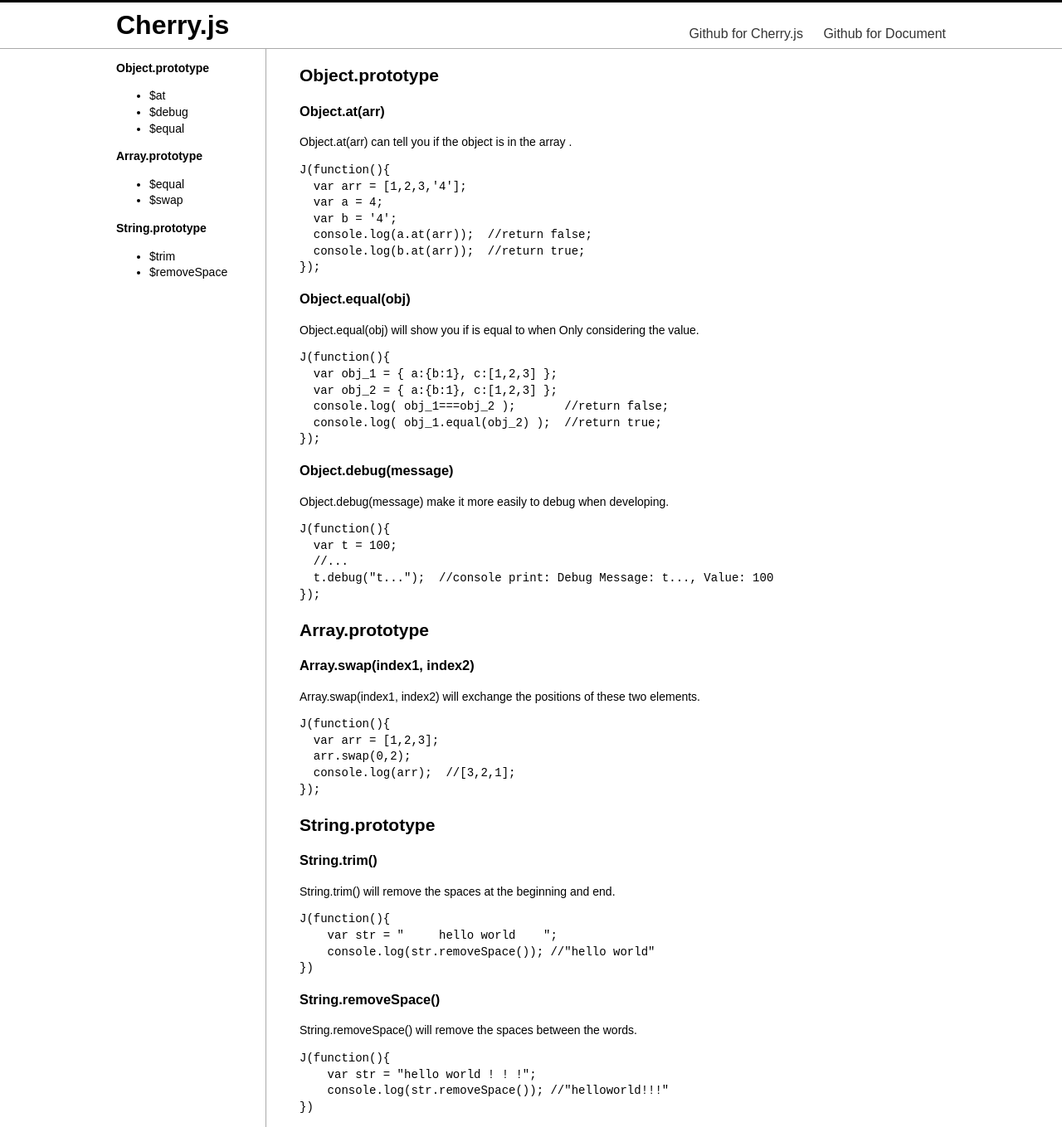
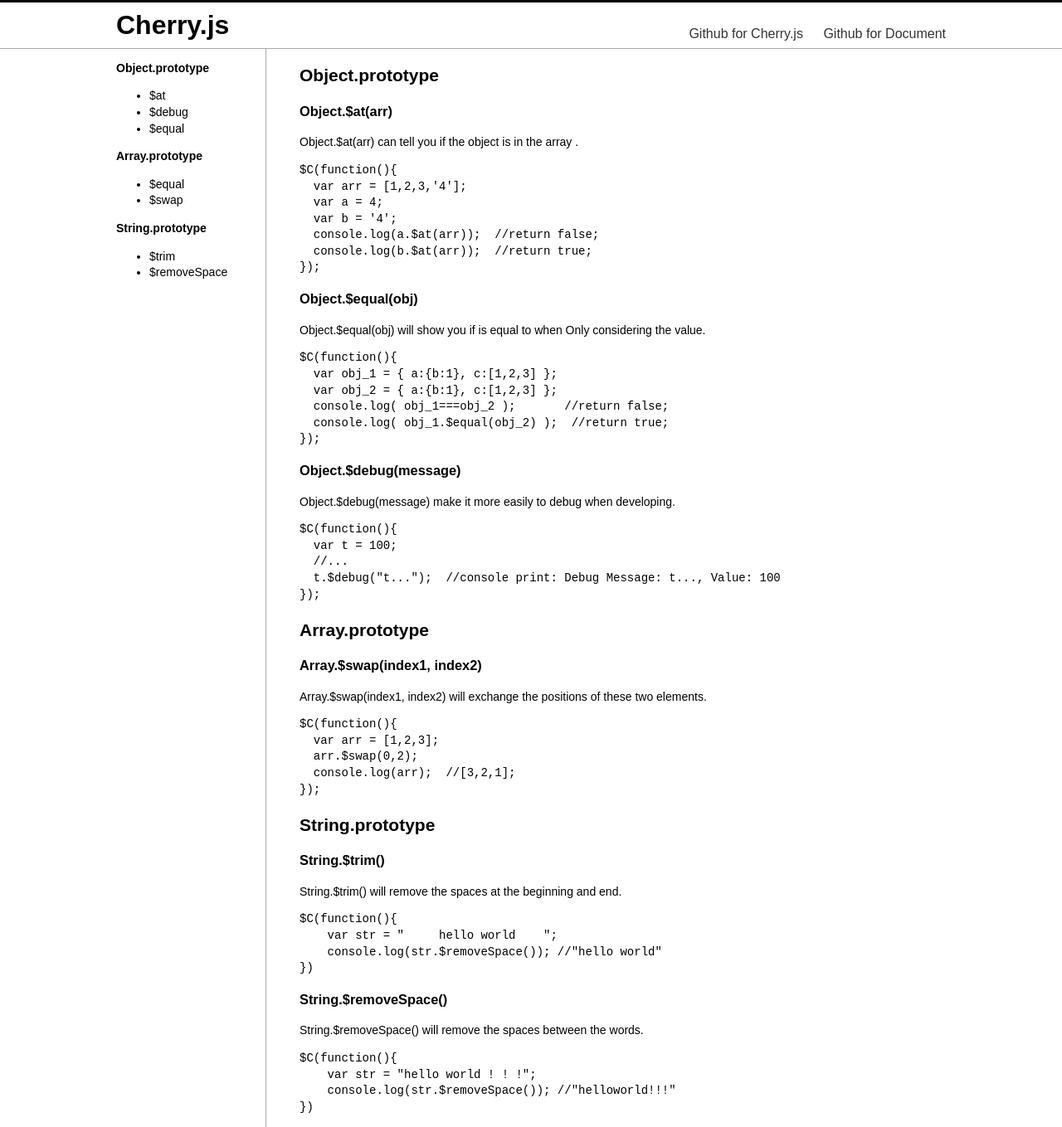
Before and after one commit to cherryjs/cherry.js-doc, a Jekyll site: the page built from index.html, in a window 1280 px wide. Shown: the whole page at 83% size. Built offline with Jekyll 4.4.1, drawn with Linux system fonts in a browser that asks for light colours.

Commit message:
fix the description in docs

```diff
--- a/_includes/array.html
+++ b/_includes/array.html
@@ -1,13 +1,13 @@
 <h2>Array.prototype</h2>
 
-<h3>Array.swap(index1, index2)</h3>
+<h3>Array.$swap(index1, index2)</h3>
 
-<p>Array.swap(index1, index2) will exchange the positions of these two elements.</p>
+<p>Array.$swap(index1, index2) will exchange the positions of these two elements.</p>
 
 <pre>
-J(function(){
+$C(function(){
   var arr = [1,2,3];
-  arr.swap(0,2);
+  arr.$swap(0,2);
   console.log(arr);  //[3,2,1];
 });
 </pre>
--- a/_includes/object.html
+++ b/_includes/object.html
@@ -1,40 +1,40 @@
 <h2>Object.prototype</h2>
 
-<h3>Object.at(arr)</h3>
+<h3>Object.$at(arr)</h3>
 
-<p>Object.at(arr) can tell you if the object is in the array .</p>
+<p>Object.$at(arr) can tell you if the object is in the array .</p>
 
 <pre>
-J(function(){
+$C(function(){
   var arr = [1,2,3,'4'];
   var a = 4;
   var b = '4';
-  console.log(a.at(arr));  //return false;
-  console.log(b.at(arr));  //return true;
+  console.log(a.$at(arr));  //return false;
+  console.log(b.$at(arr));  //return true;
 });
 </pre>
 
-<h3>Object.equal(obj)</h3>
+<h3>Object.$equal(obj)</h3>
 
-<p>Object.equal(obj) will show you if is equal to when Only considering the value.</p>
+<p>Object.$equal(obj) will show you if is equal to when Only considering the value.</p>
 
 <pre>
-J(function(){
+$C(function(){
   var obj_1 = { a:{b:1}, c:[1,2,3] };
   var obj_2 = { a:{b:1}, c:[1,2,3] };
   console.log( obj_1===obj_2 );       //return false;
-  console.log( obj_1.equal(obj_2) );  //return true;
+  console.log( obj_1.$equal(obj_2) );  //return true;
 });
 </pre>
 
-<h3>Object.debug(message)</h3>
+<h3>Object.$debug(message)</h3>
 
-<p>Object.debug(message) make it more easily to debug when developing.</p>
+<p>Object.$debug(message) make it more easily to debug when developing.</p>
 
 <pre>
-J(function(){
+$C(function(){
   var t = 100;
   //...
-  t.debug("t...");  //console print: Debug Message: t..., Value: 100
+  t.$debug("t...");  //console print: Debug Message: t..., Value: 100
 });
 </pre>
--- a/_includes/string.html
+++ b/_includes/string.html
@@ -1,23 +1,23 @@
 <h2>String.prototype</h2>
 
-<h3>String.trim()</h3>
+<h3>String.$trim()</h3>
 
-<p>String.trim() will remove the spaces at the beginning and end.</p>
+<p>String.$trim() will remove the spaces at the beginning and end.</p>
 
 <pre>
-J(function(){
+$C(function(){
     var str = "     hello world    ";
-    console.log(str.removeSpace()); //"hello world"
+    console.log(str.$removeSpace()); //"hello world"
 })
 </pre>
 
-<h3>String.removeSpace()</h3>
+<h3>String.$removeSpace()</h3>
 
-<p>String.removeSpace() will remove the spaces between the words.</p>
+<p>String.$removeSpace() will remove the spaces between the words.</p>
 
 <pre>
-J(function(){
+$C(function(){
     var str = "hello world ! ! !";
-    console.log(str.removeSpace()); //"helloworld!!!"
+    console.log(str.$removeSpace()); //"helloworld!!!"
 })
 </pre>
```
